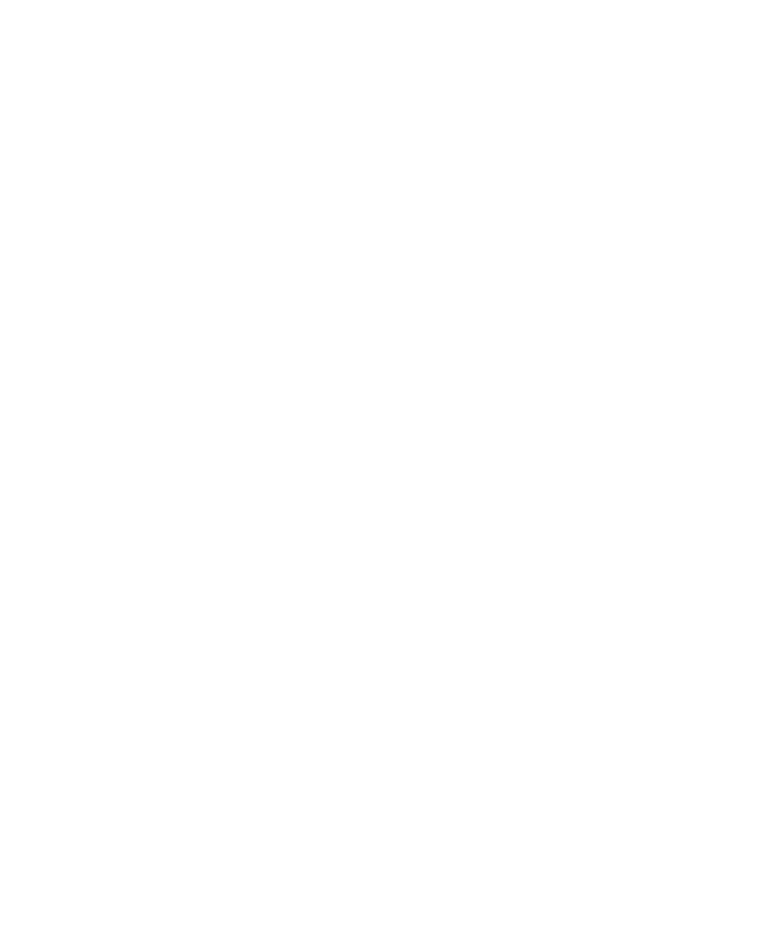
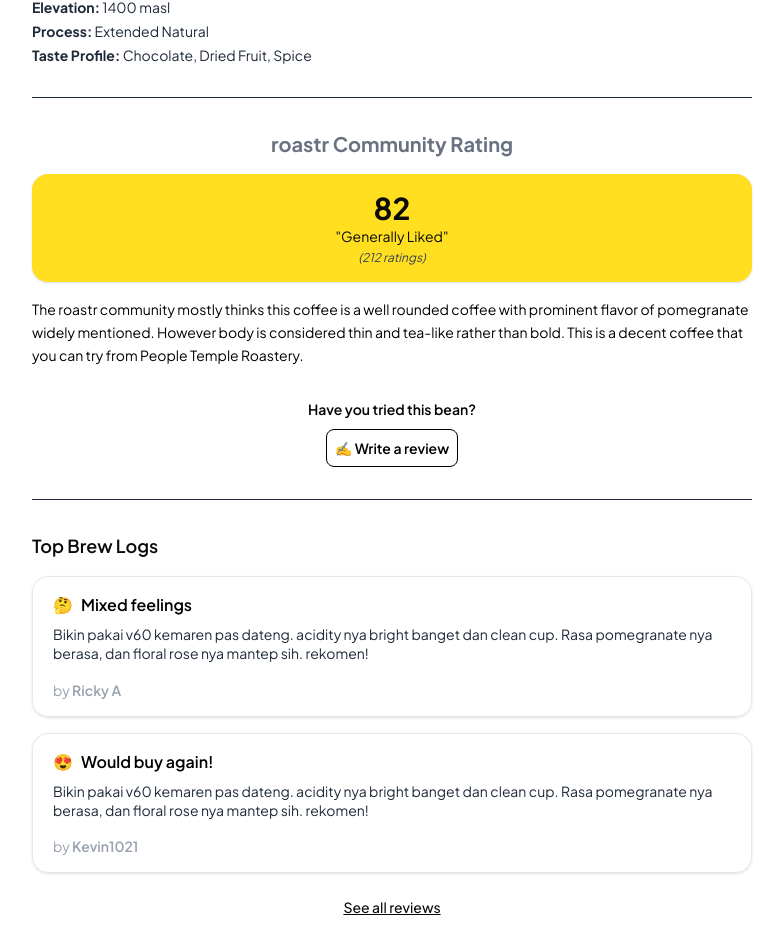
Before and after one commit to noahs10/roastr-site, a Next.js app: page /bean/aceh-extended-natural in a window 1280 px wide. Before the commit this address had no page. Shown: the part 495-1447 px from the top of the page, without its empty margins (248-1031 px from the left). Before the commit the page ends 800 px from the top, so only its background shows below. Built offline with nearby package versions, Linux system fonts and the light colour scheme.

Commit message:
beans page UI

```diff
--- /dev/null
+++ b/src/app/bean/[slug]/page.tsx
@@ -0,0 +1,132 @@
+import { mockBeanData, Bean, Review, BeanSlug } from "@/data/mockBeanData";
+import { notFound } from "next/navigation";
+import Image from "next/image";
+import Link from "next/link";
+
+export async function generateStaticParams() {
+  return Object.keys(mockBeanData).map((slug) => ({
+    slug,
+  }));
+}
+
+export async function generateMetadata({ params }: { params: { slug: string } }) {
+  const bean = mockBeanData[params.slug as BeanSlug];
+
+  if (!bean) {
+    return {
+      title: "Coffee Bean Not Found | roastr",
+      description: "We couldn’t find that coffee bean. Explore honest reviews on Roastr.",
+    };
+  }
+
+  return {
+    title: `${bean.name} – ${bean.roaster} | roastr Reviews`,
+    description: `Discover ${bean.name} by ${bean.roaster}. Real brews and reviews from the roastr community.`,
+  };
+}
+export default async function BeanPage({
+  params,
+}: {
+  params: { slug: string };
+}) {
+  const bean = mockBeanData[params.slug as BeanSlug];
+
+  if (!bean) return notFound();
+
+  return (
+    <main className="max-w-screen-md mx-auto px-4 sm:px-6 py-10 space-y-6">
+      {/* Image */}
+      <div className="relative h-[200px] sm:h-[300px] w-full rounded-lg border-2 border-gray-800">
+        <Image
+          src={bean.image}
+          alt={bean.name}
+          fill
+          className="object-contain"
+          sizes="(min-width: 768px) 500px, 100vw"
+        />
+      </div>
+
+      {/* Header */}
+      <div className="space-y-1">
+        <p className="text-sm text-gray-600 underline">{bean.roaster}</p>
+        <h1 className="text-2xl font-bold">{bean.name}</h1>
+      </div>
+
+      {/* Details */}
+      <div className="text-sm text-gray-800 space-y-1">
+        <p><strong>Origin:</strong> {bean.origin}</p>
+        <p><strong>Variety:</strong> {bean.variety}</p>
+        <p><strong>Elevation:</strong> {bean.elevation}</p>
+        <p><strong>Process:</strong> {bean.process}</p>
+        <p><strong>Taste Profile:</strong> {bean.tasteProfile.join(", ")}</p>
+      </div>
+
+      {/* Divider */}
+      <hr className="my-8 border-t border-gray-800" />
+
+      {/* Rating Section */}
+      <div className="space-y-4">
+        <p className="text-xl font-bold text-gray-500 text-center">roastr Community Rating</p>
+        {/* Score Card */}
+        <div className="bg-yellow-300 rounded-2xl py-4 px-6 text-center shadow-sm">
+          <p className="text-3xl font-bold">{bean.score}</p>
+          <p className="text-sm">"{bean.description}"</p>
+          <p className="text-xs text-gray-700 mt-1 italic">({bean.ratings} ratings)</p>
+        </div>
+        {/* Summary */}
+        <div className="text-sm text-black leading-relaxed space-y-4">
+          <p>
+            The roastr community mostly thinks this coffee is a well rounded coffee with prominent flavor of pomegranate widely mentioned. However body is considered thin and tea-like rather than bold. This is a decent coffee that you can try from People Temple Roastery.
+          </p>
+        {/* Review Button */}
+        <div className="space-y-2">
+          <p className="text-center font-semibold mt-8">
+            Have you tried this bean?
+          </p>
+          <div className="flex justify-center">
+            <Link
+              href="/review"
+              className="bg-white border border-black hover:bg-black hover:text-white px-2 py-2 rounded-md text-sm font-semibold transition-colors inline-block"
+            >
+              ✍️ Write a review
+            </Link>
+          </div>
+        </div>
+
+        </div>
+      </div>
+
+
+      {/* Divider */}
+      <hr className="my-8 border-t border-gray-800" />
+      {/* Reviews */}
+      <div>
+        <h2 className="text-lg font-semibold mb-4">Top Brew Logs</h2>
+        <div className="space-y-4">
+          {bean.reviews.map((review, i) => (
+            <div
+              className="rounded-2xl border border-gray-200 px-5 py-4 text-left text-sm sm:text-base shadow-sm"
+            >
+              <div className="text-base flex items-center gap-2 font-semibold text-black mb-2">
+                <span>{review.emoji}</span>
+                <span>{review.title}</span>
+              </div>
+
+              <p className="text-sm text-gray-800 leading-snug" line-clamp-3 >
+                {review.content}
+              </p>
+              <p className="text-sm text-gray-400 mt-4">
+                by <span className="font-semibold">{review.user}</span>
+              </p>
+            </div>
+          ))}
+        </div>
+        <p className="text-center mt-6 text-sm font-medium">
+          <a href="#" className="underline">See all reviews</a>
+        </p>
+      </div>
+
+    </main>
+
+  );
+}
--- a/src/data/beans.ts
+++ b/src/data/beans.ts
@@ -9,7 +9,7 @@ export const beans = [
     description: "Generally Liked",
   },
   {
-    slug: "rose-nebula",
+    slug: "holy-muria",
     image: "/koeslan.png",
     roaster: "Koeslan Coffee Roastery",
     name: "The Holy Muria Natural Anaerobic",
@@ -18,7 +18,7 @@ export const beans = [
     description: "Loved by Most",
   },
   {
-    slug: "rose-nebula",
+    slug: "aceh-extended-natural",
     image: "/aceh.png",
     roaster: "People Temple Roastery",
     name: "Aceh Extended Natural",
@@ -27,7 +27,7 @@ export const beans = [
     description: "Generally Liked",
   },
   {
-    slug: "rose-nebula",
+    slug: "aceh-extended-natural",
     image: "/aceh.png",
     roaster: "People Temple Roastery",
     name: "Aceh Extended Natural",
@@ -36,7 +36,7 @@ export const beans = [
     description: "Generally Liked",
   },
   {
-    slug: "rose-nebula",
+    slug: "aceh-extended-natural",
     image: "/aceh.png",
     roaster: "People Temple Roastery",
     name: "Aceh Extended Natural",
--- /dev/null
+++ b/src/data/mockBeanData.ts
@@ -0,0 +1,121 @@
+// src/data/mockBeanData.ts
+
+export type Review = {
+  user: string;
+  emoji: string;
+  title: string;
+  content: string;
+};
+
+export type Bean = {
+  slug: string;
+  image: string;
+  roaster: string;
+  name: string;
+  score: number;
+  ratings: number;
+  description: string;
+  origin: string;
+  variety: string;
+  elevation: string;
+  process: string;
+  tasteProfile: string[];
+  reviews: Review[];
+};
+
+// Optional: restrict valid slugs if needed
+export type BeanSlug = "rose-nebula" | "holy-muria" | "aceh-extended-natural";
+
+// ✅ Strongly typed object with literal keys
+export const mockBeanData: Record<BeanSlug, Bean> = {
+  "rose-nebula": {
+    slug: "rose-nebula",
+    image: "/rose.png",
+    roaster: "People Temple Roastery",
+    name: "Rose Nebula Yunnan Anaerobic Yeast Natural",
+    score: 75,
+    ratings: 212,
+    description: "Generally Liked",
+    origin: "Garut, Central Java",
+    variety: "Catimor",
+    elevation: "1700 masl",
+    process: "Anaerobic Yeast Natural",
+    tasteProfile: ["Pomegranate", "Rose", "Cranberry"],
+    reviews: [
+      {
+        user: "Ricky A",
+        emoji: "🤔",
+        title: "Mixed feelings",
+        content:
+          "Bikin pakai v60 kemaren pas dateng. acidity nya bright banget dan clean cup. Rasa pomegranate nya berasa, dan floral rose nya mantep sih. rekomen!",
+      },
+      {
+        user: "Kevin1021",
+        emoji: "😍",
+        title: "Would buy again!",
+        content:
+          "Bikin pakai v60 kemaren pas dateng. acidity nya bright banget dan clean cup. Rasa pomegranate nya berasa, dan floral rose nya mantep sih. rekomen!",
+      },
+    ],
+  },
+  "holy-muria": {
+    slug: "holy-muria",
+    image: "/koeslan.png",
+    roaster: "Koeslan Coffee Roastery",
+    name: "The Holy Muria Natural Anaerobic",
+    score: 90,
+    ratings: 100,
+    description: "Loved by Most",
+    origin: "Muria, Central Java",
+    variety: "Unknown",
+    elevation: "1300 masl",
+    process: "Natural Anaerobic",
+    tasteProfile: ["Berry", "Honey", "Floral"],
+    reviews: [
+      {
+        user: "Ricky A",
+        emoji: "🤔",
+        title: "Mixed feelings",
+        content:
+          "Bikin pakai v60 kemaren pas dateng. acidity nya bright banget dan clean cup. Rasa pomegranate nya berasa, dan floral rose nya mantep sih. rekomen!",
+      },
+      {
+        user: "Kevin1021",
+        emoji: "😍",
+        title: "Would buy again!",
+        content:
+          "Bikin pakai v60 kemaren pas dateng. acidity nya bright banget dan clean cup. Rasa pomegranate nya berasa, dan floral rose nya mantep sih. rekomen!",
+      },
+    ],
+  },
+  "aceh-extended-natural": {
+    slug: "aceh-extended-natural",
+    image: "/aceh.png",
+    roaster: "People Temple Roastery",
+    name: "Aceh Extended Natural",
+    score: 82,
+    ratings: 212,
+    description: "Generally Liked",
+    origin: "Aceh, Sumatra",
+    variety: "Typica",
+    elevation: "1400 masl",
+    process: "Extended Natural",
+    tasteProfile: ["Chocolate", "Dried Fruit", "Spice"],
+    reviews: [
+      {
+        user: "Ricky A",
+        emoji: "🤔",
+        title: "Mixed feelings",
+        content:
+          "Bikin pakai v60 kemaren pas dateng. acidity nya bright banget dan clean cup. Rasa pomegranate nya berasa, dan floral rose nya mantep sih. rekomen!",
+      },
+      {
+        user: "Kevin1021",
+        emoji: "😍",
+        title: "Would buy again!",
+        content:
+          "Bikin pakai v60 kemaren pas dateng. acidity nya bright banget dan clean cup. Rasa pomegranate nya berasa, dan floral rose nya mantep sih. rekomen!",
+      },
+    ],
+  },
+};
```
